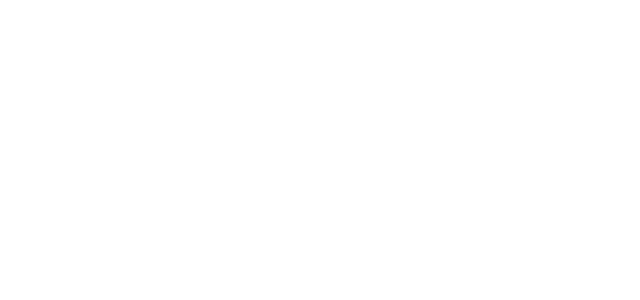
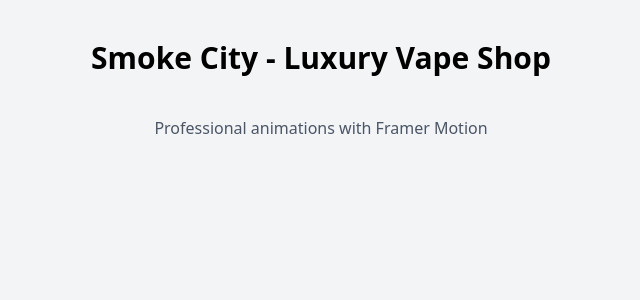
Before and after one commit to ali00910091com13-source/smokecity99, a React (Vite) app: page / in a window 1280 px wide. Shown: the top 300 px of the page, without its empty margins (319-959 px from the left). Built offline with nearby package versions, Linux system fonts and the light colour scheme.

Commit message:
task snapshot 9faa59b8-b1e8-4d2c-ac3b-d4c67a20b51d

```diff
--- a/src/App.tsx
+++ b/src/App.tsx
@@ -1,5 +1,14 @@
+// Smoke City - Luxury Vape Shop Platform
+// Version: 6.0.0 - With Framer Motion Animations
 export default function App() {
   return (
-    <div/>
+    <div className="min-h-screen bg-gray-100">
+      <h1 className="text-3xl font-bold text-center py-10">
+        Smoke City - Luxury Vape Shop
+      </h1>
+      <p className="text-center text-gray-600">
+        Professional animations with Framer Motion
+      </p>
+    </div>
   );
 }
```
Also changed, not shown: 1 other file (tests, documents, lock files or other folders).
